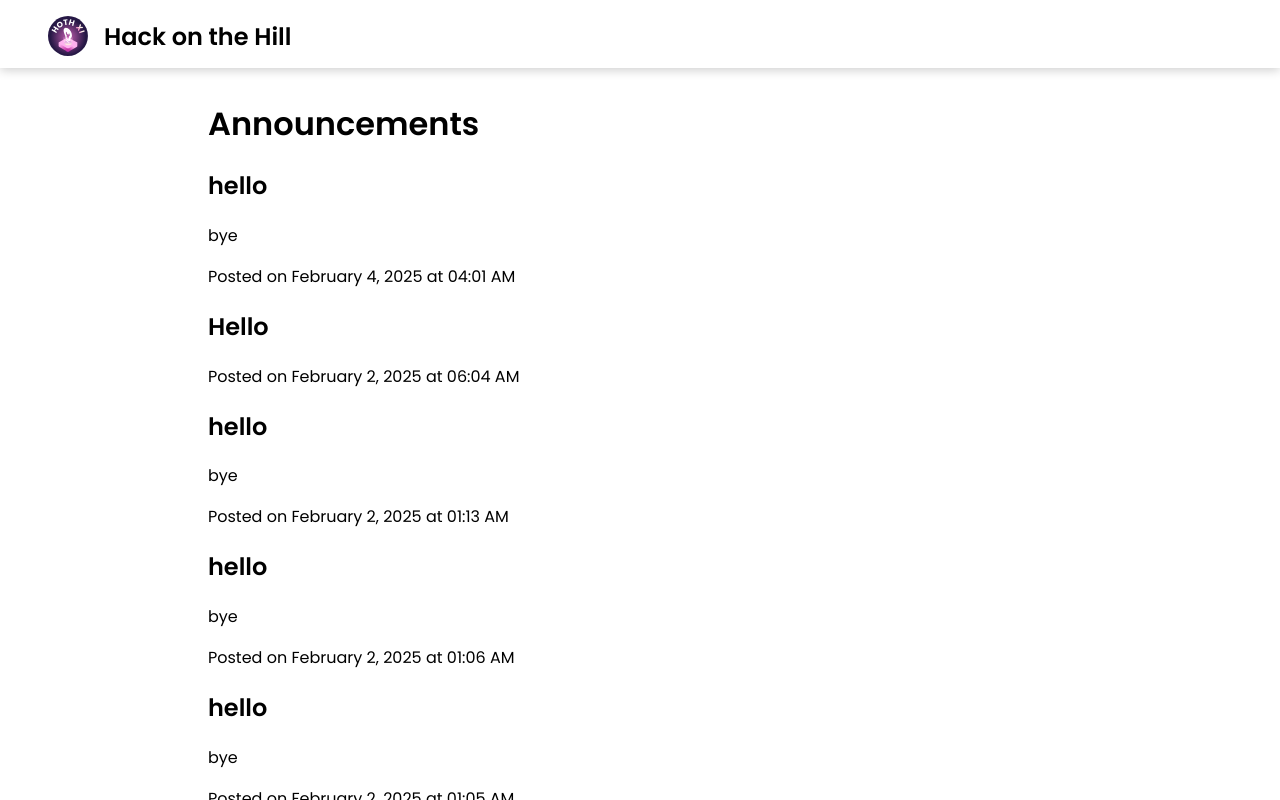
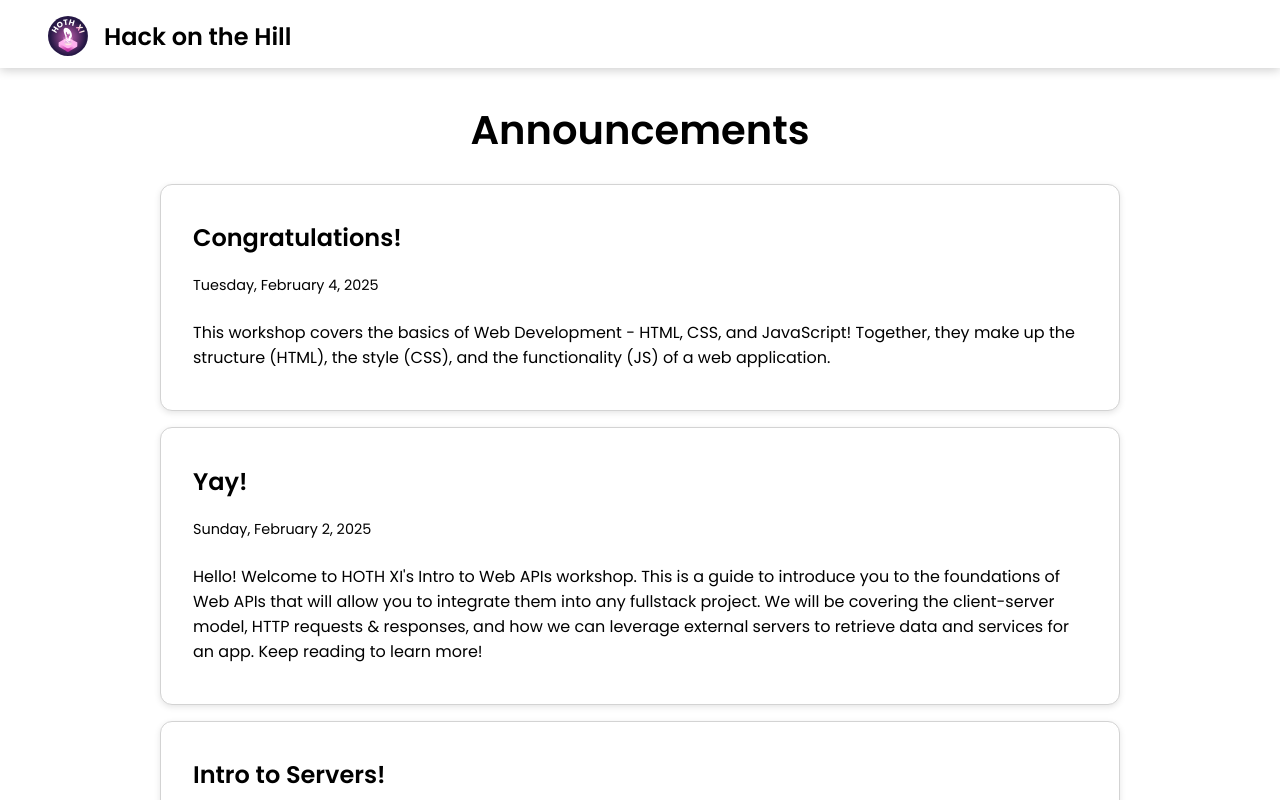
Before and after one commit to uclaacm/hoth.uclaacm.com, a React (Vite) app: page /announcements in a window 1280 px wide. Shown: the top 800 px of the page. Built offline with nearby package versions, Linux system fonts and the light colour scheme.

Commit message:
Styling Announcement Page and Making Popup

```diff
--- /dev/null
+++ b/src/components/General/AnnouncementPopup.jsx
@@ -0,0 +1,59 @@
+import React, {useState, useEffect} from 'react';
+import { useNavigate } from 'react-router-dom';
+import '../../styles/AnnouncementPopup.css';
+import { TfiAnnouncement } from 'react-icons/tfi';
+
+
+
+const AnnouncementPopup = () => {
+    const [show, setShow] = useState(true);
+    const [latestAnnouncement, setLatestAnnouncement] = useState(null);
+    const navigate = useNavigate();
+
+    const formatDate = (timestamp) => {
+		const date = new Date(timestamp);
+		return date.toLocaleDateString('en-US', {
+			weekday: 'long',
+			year: 'numeric',
+    		month: 'long',
+    		day: 'numeric',
+		});
+	};
+
+    useEffect(() => {
+        fetch('src/data/announcements.json')
+            .then((response) => response.json())
+            .then((data) => {
+                if (data.length > 0) {
+                    setLatestAnnouncement(data[0]);
+                }
+            })
+            .catch((error) => console.error('Error fetching announcements', error));
+    }, []);
+
+    const handleDelete = () => {
+        setShow(false);
+      };
+
+    if (!show || !latestAnnouncement) return null;
+
+    return (
+        <div className='popup'>
+            <button className = 'speaker-icon' onClick={() => navigate('./announcements')}>
+                    <TfiAnnouncement/>
+            </button>
+            <div className='popup-content'>
+                <button className='close' onClick={handleDelete}>
+        				&times;
+      			</button>
+                    <h1 className='popup-label'> {latestAnnouncement.subject} </h1>
+                    <p className = 'popup-date'> {formatDate(latestAnnouncement.timestamp)} </p>
+                    <p className='popup-body'> {latestAnnouncement.body} </p>
+            </div>
+        </div>
+
+    );
+
+};
+
+export default AnnouncementPopup
--- a/src/data/announcements.json
+++ b/src/data/announcements.json
@@ -1,50 +1,32 @@
 [
     {
-        "id": 7,
-        "subject": "hello",
-        "body": "bye",
-        "timestamp": "2025-02-04T04:01:50Z"
-    },
-    {
-        "id": 6,
-        "subject": "Hello",
-        "body": "",
-        "timestamp": "2025-02-02T06:04:56Z"
-    },
-    {
-        "id": 5,
-        "subject": "hello",
-        "body": "bye",
-        "timestamp": "2025-02-02T01:13:55Z"
-    },
-    {
         "id": 4,
-        "subject": "hello",
-        "body": "bye",
-        "timestamp": "2025-02-02T01:06:22Z"
+        "subject": "Congratulations!",
+        "body": "This workshop covers the basics of Web Development - HTML, CSS, and JavaScript! Together, they make up the structure (HTML), the style (CSS), and the functionality (JS) of a web application.",
+        "timestamp": "2025-02-04T01:06:22Z"
     },
     {
         "id": 3,
-        "subject": "hello",
-        "body": "bye",
+        "subject": "Yay!",
+        "body": "Hello! Welcome to HOTH XI's Intro to Web APIs workshop. This is a guide to introduce you to the foundations of Web APIs that will allow you to integrate them into any fullstack project. We will be covering the client-server model, HTTP requests & responses, and how we can leverage external servers to retrieve data and services for an app. Keep reading to learn more!",
         "timestamp": "2025-02-02T01:05:09Z"
     },
     {
         "id": 2,
-        "subject": "Your announcement text here",
-        "body": "The subject/title of your announcement",
+        "subject": "Intro to Servers!",
+        "body": "In this workshop, you will learn server-side programming in the context of full stack applications! Topics covered include HTTP, CRUD, and REST APIs. The second half of the workshop will include a hands-on demo building your own REST API using Flask and connecting it with a React frontend. By the end of the workshop you will become a server savant savvy with tools such as Postman. Viewers are recommended to have a strong foundation in JavaScript and Python.",
         "timestamp": "2025-02-02T01:01:26Z"
     },
     {
         "id": 1,
-        "subject": "Hello1",
-        "body": "",
+        "subject": "Intro to React.js",
+        "body": "Hello! Welcome to the Intro to React JS workshop for HOTH XI! Here we will be introducing frontend web development using React. In this workshop we will utilize HTML, CSS, and JavaScript, so I would recommend watching the workshop on those if you are not already familiar with them!",
         "timestamp": "2025-02-02T00:58:11Z"
     },
     {
         "id": 0,
-        "subject": "Hello",
-        "body": "",
+        "subject": "Intro to React Native",
+        "body": "Hello and welcome to our Intro to React Native workshop! We'll be covering the basics of React Native in a way that I hope is simple to understand and impactful enough to teach some key features of app development. Happy hacking!",
         "timestamp": "2025-02-02T00:57:26Z"
     }
 ]
--- a/src/pages/Announcements.jsx
+++ b/src/pages/Announcements.jsx
@@ -9,25 +9,24 @@ export default function Announcements() {
 	const formatDate = (timestamp) => {
 		const date = new Date(timestamp);
 		return date.toLocaleDateString('en-US', {
+			weekday: 'long',
 			year: 'numeric',
-			month: 'long',
-			day: 'numeric',
-			hour: '2-digit',
-			minute: '2-digit'
+    		month: 'long',
+    		day: 'numeric',
 		});
 	};
 
 	return (
 		<div id='announcements'>
-			<h1>Announcements</h1>
-			<div>
+			<h1 className = 'announcements-title'>Announcements</h1>
+			<div className = 'announcements-container'>
 				{announcements.map((announcement) => (
-					<div key={announcement.id}>
-						<h2>{announcement.subject}</h2>
-						<p >{announcement.body}</p>
-						<p>
-							Posted on {formatDate(announcement.timestamp)}
+					<div key={announcement.id} className='announcements-label'>
+						<h2 className = 'announcements-subject'>{announcement.subject}</h2>
+						<p className = 'announcements-date'>
+							{formatDate(announcement.timestamp)}
 						</p>
+						<p className = 'announcements-body'>{announcement.body}</p>
 					</div>
 				))}
 			</div>
--- a/src/pages/Home.jsx
+++ b/src/pages/Home.jsx
@@ -5,6 +5,7 @@ import Banner from '../components/Home/Banner';
 import HothDescription from '../components/Home/HothDescription';
 import PhotoCarousel from '../components/Home/PhotoCarousel';
 import FAQSection from '../components/Home/FAQSection';
+import AnnouncementPopup from '../components/General/AnnouncementPopup';
 
 export default function Home() {
 	useTitle('');
@@ -35,6 +36,8 @@ export default function Home() {
 			<Container2>
 				<FAQSection />
 			</Container2>
+
+			<AnnouncementPopup />
 		</div>
 	);
 }
--- /dev/null
+++ b/src/styles/AnnouncementPopup.css
@@ -0,0 +1,72 @@
+.popup {
+    position: fixed;
+    right: 1rem;
+    bottom: 1rem;
+    justify-content: flex-end;
+    align-items: center;
+    z-index: 100;
+
+}
+
+.popup-content {
+    background: #f7f7f7;
+    padding: 1.5rem;
+    border: 1px solid lightgray;
+    border-radius: 1rem;
+    margin-left: 2rem;
+    max-width: 16rem;
+}
+
+.dark .popup-content {
+    background: #362d40;
+    border: 1px solid #362d40;
+}
+
+.speaker-icon {
+    position: absolute;
+    background-color: yellow;
+    top: -3.4rem;
+    right: 0rem;
+    width: 50px;
+    height: 50px;
+    border-radius: 50%;
+    display: flex;
+    align-items: center;
+    justify-content: center;
+    box-shadow: 0 0px 10px rgba(0, 0, 0, 0.5);
+    font-size: 1.5rem;
+    transition: all 0.3s ease-in-out;
+    cursor: pointer;
+    border: none;
+}
+
+.speaker-icon:hover {
+    background-color: #FFFFC5;
+}
+
+.popup-label {
+    font-size: 1.5rem;
+}
+
+.popup-date {
+    font-size: 0.9rem;
+}
+
+.popup-body {
+    font-size: 0.95rem;
+}
+
+.close {
+    position: absolute;
+    top: 0.5rem;
+    left: 2.5rem;
+    border: none;
+    font-size: 1.2rem;
+    font-weight: bold;
+    background: transparent;
+    cursor: pointer;
+  }
+
+.dark .close {
+    color: white;
+}
--- a/src/styles/Announcements.css
+++ b/src/styles/Announcements.css
@@ -1,16 +1,50 @@
 #announcements {
 	width: 100%;
-	max-width: 60rem;
-	padding: 2rem 3rem;
+	max-width: 80rem;
+	padding: 2rem 10rem;
 }
 
 .announcements-title {
-	font-size: 3rem;
+	padding-bottom: 1.5rem;
+	font-size: 2.5rem;
+	text-align: center;
 }
 
 .announcements-container {
-	display: flex;
-	flex-direction: column;
+	display: grid;
+	gap: 1rem;
+	width: 100%;
+	margin: 0 auto;
+}
+
+.announcements-label {
+    background: var(--bgWhite);
+    padding: 1.5rem 2rem;
+    border: 1px solid lightgray;
+    box-shadow: 0 2px 6px var(--lightGray);
+	border-radius: 0.75rem;
+    transition: transform 0.3s ease-in-out, box-shadow 0.3s ease-in-out;
+}
+
+.announcements-label:hover {
+    transform: translateY(-3px);
+	box-shadow: 0 0px 6px var(--hackPrimary);
+}
+
+.announcements-subject {
+    margin-top: 1.1%;
+    padding-top: 0.1rem;
+}
+
+.announcements-date {
+	margin-top: 0.7rem;
+	text-align: left;
+	font-size: 0.9rem;
+	margin-bottom: 1rem;
+}
+
+.announcements-body {
+	margin-top: 1.5rem;
 }
 
 @media (max-width: 550px) {
```
Also changed, not shown: src/pages/Schedule.jsx (+51 -3 lines), 1 other file (tests, documents, lock files or other folders).
